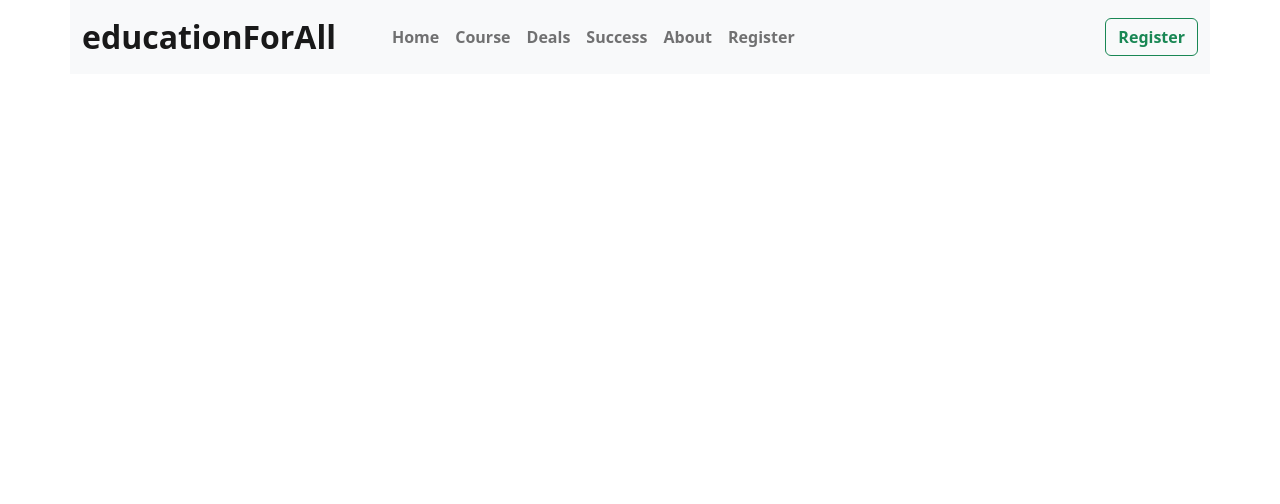
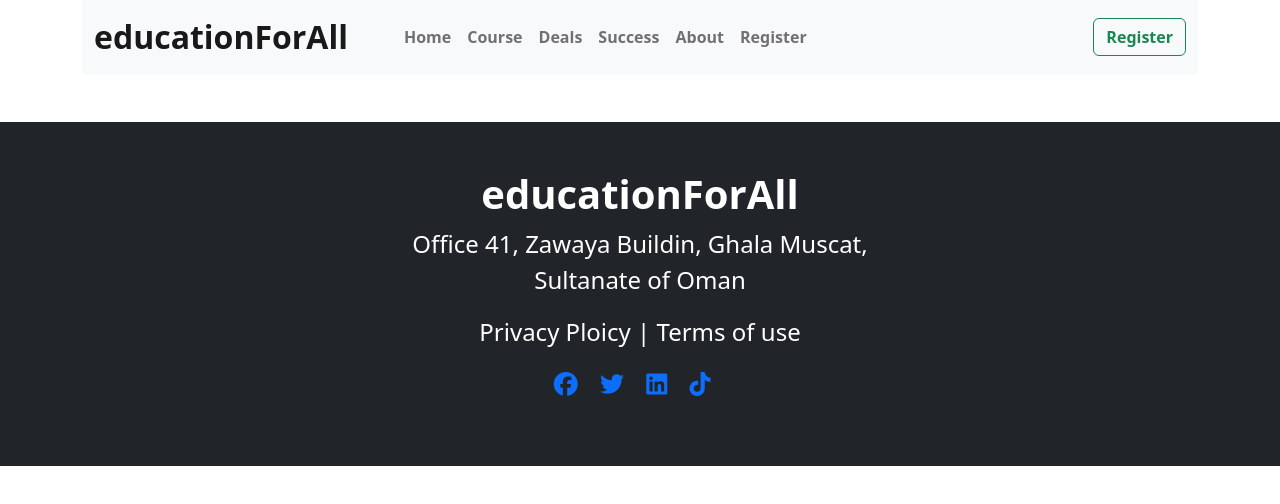
Before and after one commit to Ahmad-Shibbir/education-for-all, a plain HTML site: page index.html in a window 1280 px wide. Drawn offline with nearby package versions, Linux system fonts and the light colour scheme.

Commit message:
fotter added

```diff
--- a/index.html
+++ b/index.html
@@ -7,16 +7,17 @@
     <title>EducationForAll</title>
     <link href="https://cdn.jsdelivr.net/npm/bootstrap@5.2.0/dist/css/bootstrap.min.css" rel="stylesheet"
         integrity="sha384-gH2yIJqKdNHPEq0n4Mqa/HGKIhSkIHeL5AyhkYV8i59U5AR6csBvApHHNl/vI1Bx" crossorigin="anonymous">
+    <script src="https://kit.fontawesome.com/11ee08f1bc.js" crossorigin="anonymous"></script>
 </head>
 
 <body>
-
+    <header class="container">
         <nav class="navbar navbar-expand-lg bg-light container ">
             <div class="container-fluid">
                 <a class="navbar-brand fs-2 fw-bold me-5" href="#">educationForAll</a>
                 <button class="navbar-toggler" type="button" data-bs-toggle="collapse"
-                data-bs-target="#navbarSupportedContent" aria-controls="navbarSupportedContent" aria-expanded="false"
-                aria-label="Toggle navigation">
+                    data-bs-target="#navbarSupportedContent" aria-controls="navbarSupportedContent"
+                    aria-expanded="false" aria-label="Toggle navigation">
                     <span class="navbar-toggler-icon"></span>
                 </button>
                 <div class="collapse navbar-collapse" id="navbarSupportedContent">
@@ -46,6 +47,39 @@
                 </div>
             </div>
         </nav>
+
+
+
+
+
+    </header>
+
+
+
+
+
+    <footer>
+        <div class="bg-dark text-white text-center fs-4 p-5 mt-5">
+            <h1 class="fs-1 fw-bold">educationForAll</h1>
+            <p>Office 41, Zawaya Buildin, Ghala Muscat, <br>Sultanate of Oman
+            </p>
+            <p>Privacy Ploicy | Terms of use</p>
+            <p>
+                <a target="_blank" href="https://www.facebook.com/"><i class="fa-brands fa-facebook me-3"></i></a>
+                <a target="_blank" href="https://twitter.com/"><i class="fa-brands fa-twitter me-3"></i></a>
+                <a target="_blank" href="https://www.linkedin.com/"><i class="fa-brands fa-linkedin me-3"></i></a>
+                <a target="_blank" href="https://www.tiktok.com/"><i class="fa-brands fa-tiktok me-3"></i></a>
+            </p>
+        </div>
+
+
+    </footer>
+
+
+
+
+
+
     <script src="https://cdn.jsdelivr.net/npm/bootstrap@5.2.0/dist/js/bootstrap.bundle.min.js"
         integrity="sha384-A3rJD856KowSb7dwlZdYEkO39Gagi7vIsF0jrRAoQmDKKtQBHUuLZ9AsSv4jD4Xa"
         crossorigin="anonymous"></script>
```
Lines whose indentation alone changed are shown as unchanged.
